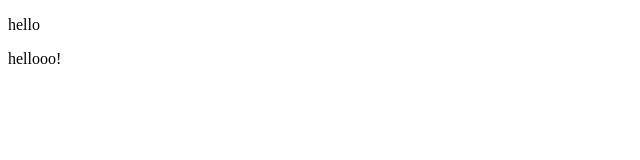
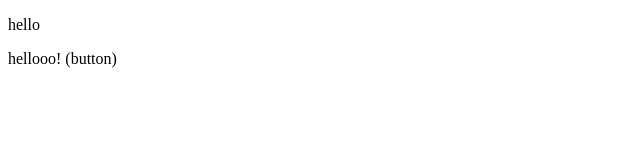
Before and after one commit to ABEEHA-NADEEM/localrepo, a plain HTML site: page index.html in a window 1280 px wide. Shown: the full height of the page, 0-640 px from the left. Drawn offline with Linux system fonts and the light colour scheme.

```diff
--- a/index.html
+++ b/index.html
@@ -7,6 +7,6 @@
 </head>
 <body>
     <p>hello</p>
-    <p>hellooo!</p>
+    <p>hellooo! (button)</p>
 </body>
 </html>
```
